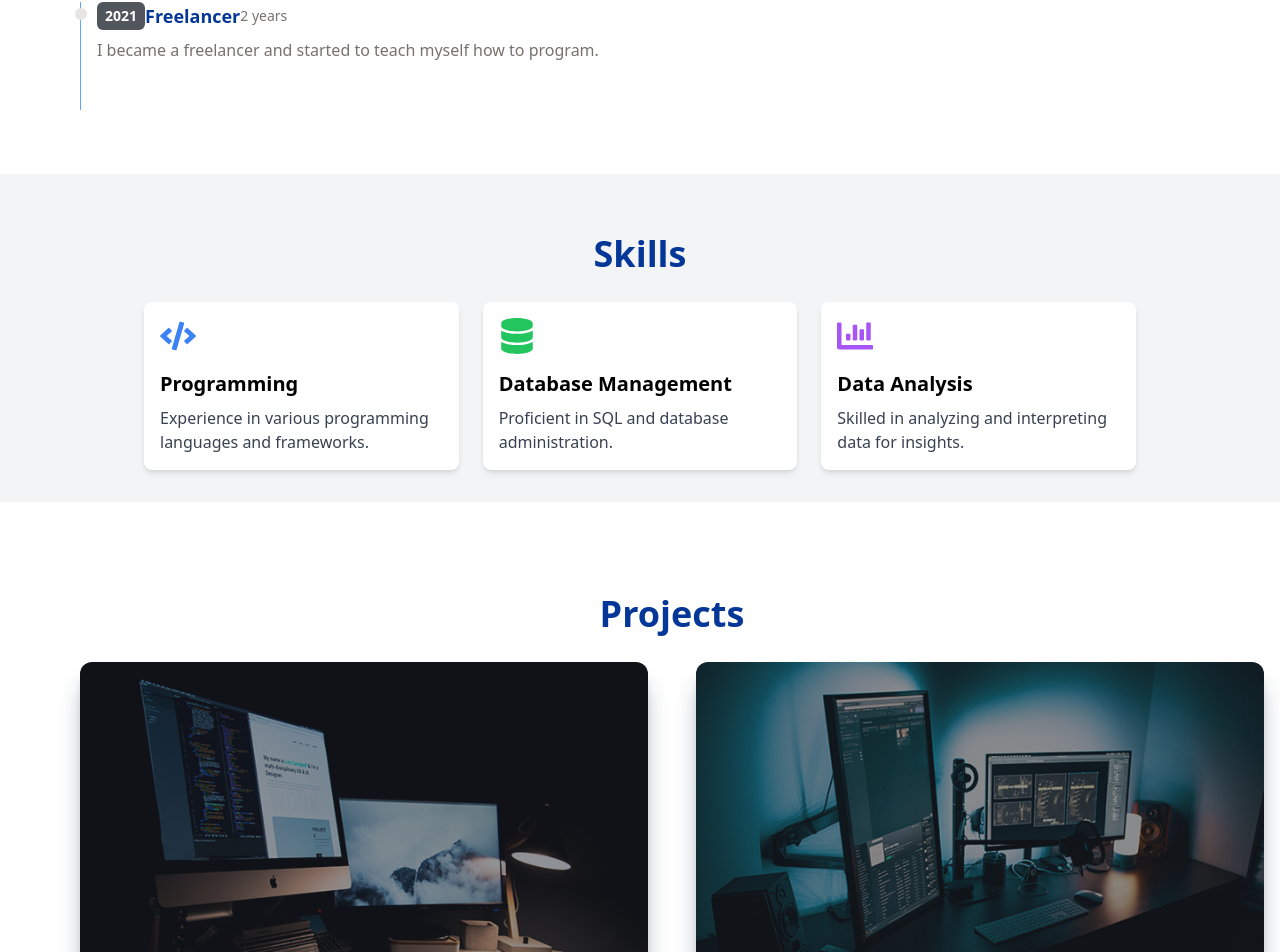
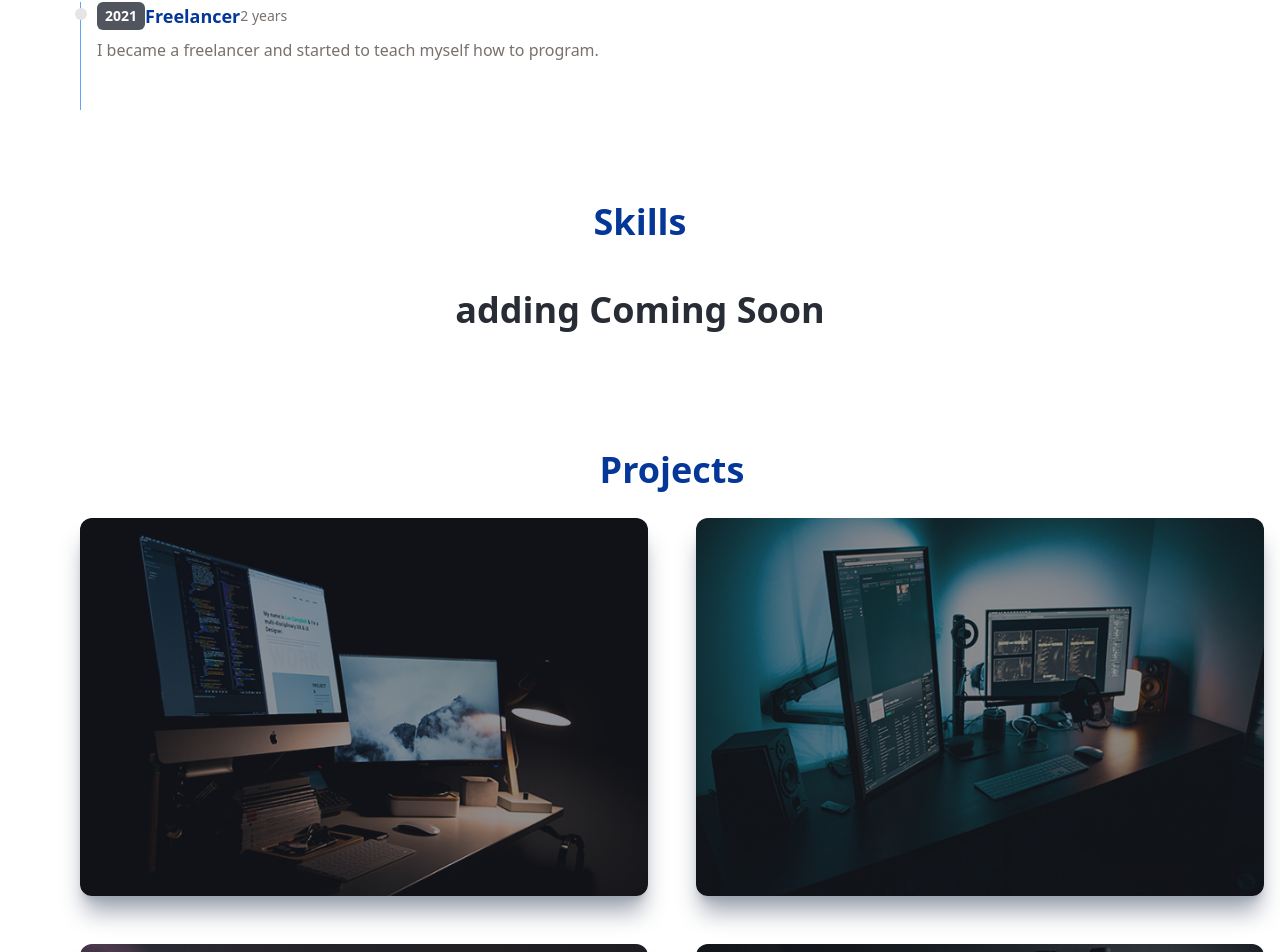
Before and after one commit to ShawnBrownmean/Portfolio-old, a React (Vite) app: page / in a window 1280 px wide. Shown: the part 902-1854 px from the top of the page. Built offline with nearby package versions, Linux system fonts and the light colour scheme.

Commit message:
Update Skills.jsx

```diff
--- a/src/components/Skills.jsx
+++ b/src/components/Skills.jsx
@@ -4,29 +4,13 @@ import { FaCode, FaDatabase, FaChartBar } from 'react-icons/fa';
 
 function Skills() {
   return (
-    <div className="bg-gray-100 py-8">
+    <div >
       <div className="max-w-5xl mx-auto px-4">
         <h2 className='text-4xl font-bold text-center p-2 m-2 py-5 text-[#043797] '>Skills</h2>
-        <div className="grid grid-cols-1 md:grid-cols-3 gap-6">
-          <div className="bg-white rounded-lg p-4 shadow-md">
-            <FaCode className="text-4xl mb-4 text-blue-500" />
-            <h3 className="text-xl font-semibold mb-2">Programming</h3>
-            <p className="text-gray-700">Experience in various programming languages and frameworks.</p>
-          </div>
-          <div className="bg-white rounded-lg p-4 shadow-md">
-            <FaDatabase className="text-4xl mb-4 text-green-500" />
-            <h3 className="text-xl font-semibold mb-2">Database Management</h3>
-            <p className="text-gray-700">Proficient in SQL and database administration.</p>
-          </div>
-          <div className="bg-white rounded-lg p-4 shadow-md">
-            <FaChartBar className="text-4xl mb-4 text-purple-500" />
-            <h3 className="text-xl font-semibold mb-2">Data Analysis</h3>
-            <p className="text-gray-700">Skilled in analyzing and interpreting data for insights.</p>
-          </div>
-        </div>
+              <p className='text-4xl font-bold text-center p-2 m-2 py-5 text-[#272c35]'> adding Coming Soon</p>
       </div>
     </div>
   )
 }
 
-export default Skills
+export default Skills;
```
